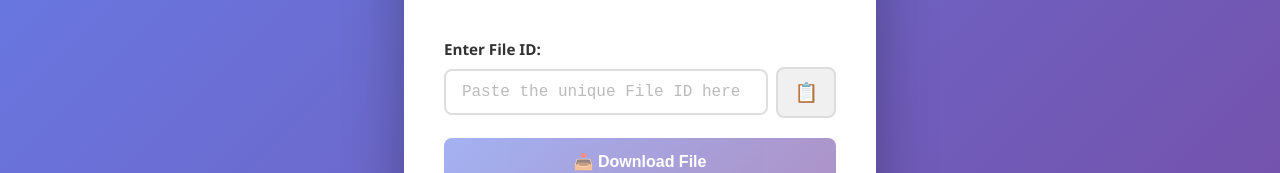
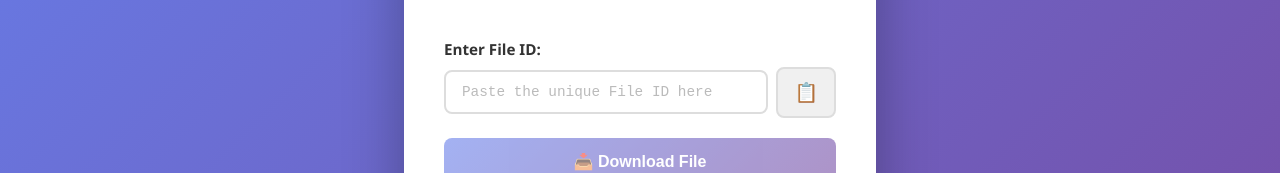
Before and after one commit to sgr9/peerlink-frontend, a React (Create React App) app: page / in a window 1280 px wide. Both pictures are taken after a click on the button "📥 Download". Shown: the part 305-478 px from the top of the page. Built offline with nearby package versions, Linux system fonts and the light colour scheme; no server answers; the HTML template or start-up script is replaced by a standard one.

Commit message:
Update DownloadComponent.css
changed .code-input

```diff
--- a/src/components/DownloadComponent.css
+++ b/src/components/DownloadComponent.css
@@ -27,10 +27,11 @@
   padding: 12px 16px;
   border: 2px solid #ddd;
   border-radius: 8px;
-  font-size: 1rem;
+  font-size: 0.9rem; /* Slightly smaller font */
   font-weight: 500;
   font-family: 'Courier New', monospace;
   transition: all 0.3s ease;
+  min-width: 0; /* Prevents flex items from overflowing */
 }
 
 .code-input:focus {
```
